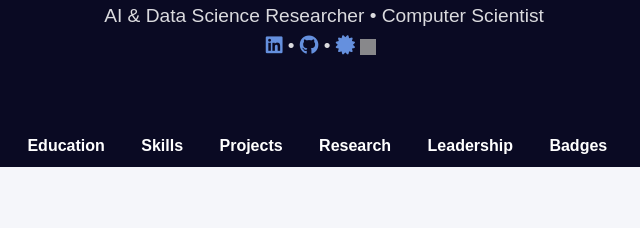
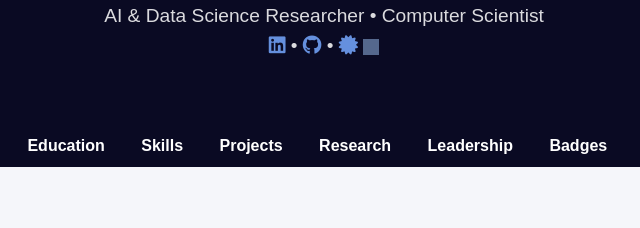
Before and after one commit to Moze12432/moze12432.github.io, a plain HTML site: page index.html in a window 1280 px wide. Shown: the part 310-538 px from the top of the page, 316-956 px from the left. Drawn offline with Linux system fonts and the light colour scheme; grey boxes are pictures that could not be loaded.

Commit message:
Update index.html
Signed-off-by: MUKIIBI MOSES <mosesmukiibi21@gmail.com>

```diff
--- a/index.html
+++ b/index.html
@@ -214,7 +214,7 @@
   <img src="https://cdn.jsdelivr.net/npm/simple-icons@v9/icons/researchgate.svg"
        alt="ResearchGate"
 
-       style="width:16px; height:16px; vertical-align:middle; margin-right:6px;">
+      style="width:16px; height:16px; vertical-align:middle; filter: invert(65%) sepia(23%) saturate(640%) hue-rotate(180deg) brightness(95%) contrast(90%);">
 
 </a>
       </p>
```
